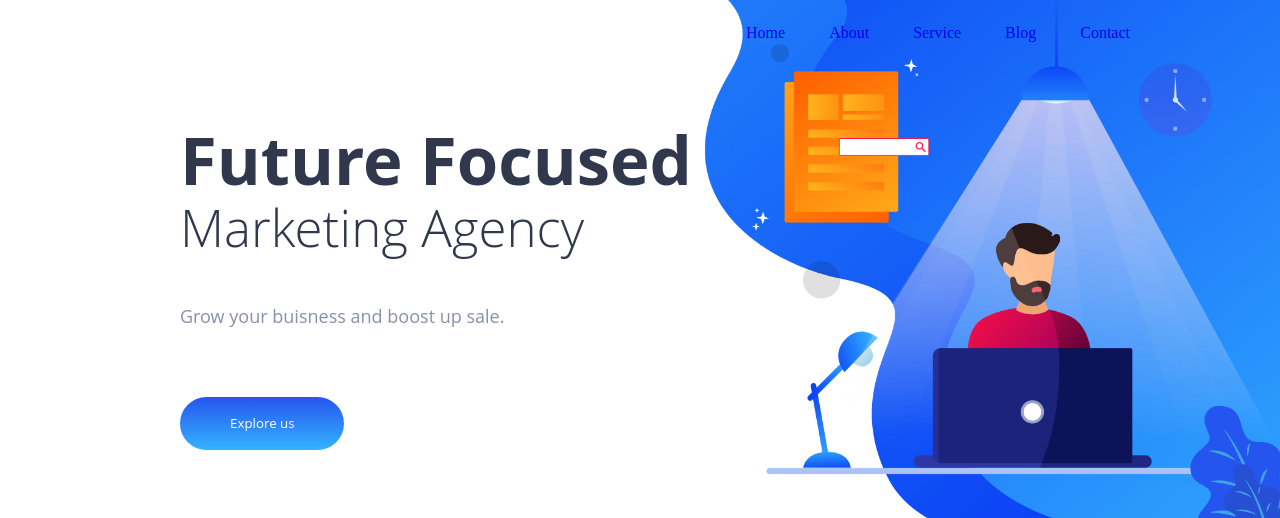
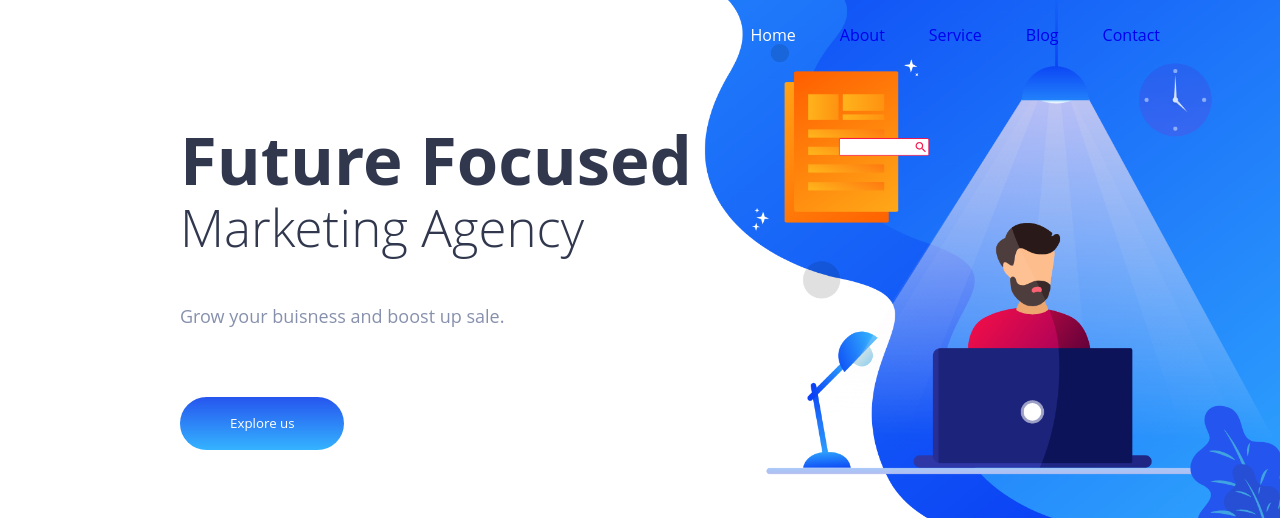
Before and after one commit to adeel00576/digitalagencyweb, a plain HTML site: page index.html in a window 1280 px wide. Shown: the top 518 px of the page. Drawn offline with Linux system fonts and the light colour scheme.

Commit message:
After updating fonts

```diff
--- a/CSS/style.css
+++ b/CSS/style.css
@@ -25,17 +25,27 @@ header #logo {
 }
 ul li{
 	display: inline;
+	font-family: "Open Sans";
 
-
+	opacity: 100%;
+	color: #C4C9D9;
 
 	padding-left: 10px;
 	padding-right: 30px;
 
 }
+ul li #homee{
+	font-family: "Open Sans";
+	font-weight: normal;
+	opacity: 100%;
+	color: #FFFFFF;
+
+
+}
 header #menu{
 	position: absolute;
 	top:8px;
-	right:120px;
+	right:90px;
 }
  .illustration{
 
@@ -1028,9 +1038,10 @@ text-align: left;
 	padding-top: 23px;
 	padding-bottom: 23px;
 	padding-right: 303px;
-	border: transparent;
-	border-radius: 20px;
-	border: 3px solid #F9F9F9;
+	background-color: #ECF0FC;
+	border-radius: 50px;
+	opacity: 30%;
+	border: 1px solid #31384E;
 
 }
 
--- a/index.html
+++ b/index.html
@@ -19,7 +19,7 @@
 			</nav>
 
 			<ul id="menu">
-					<li><a href="#">Home</a></li>
+					<li><a id="homee" href="#">Home</a></li>
 					<li><a href="#">About</a></li>
 					<li><a href="#">Service</a></li>
 					<li><a href="#">Blog</a></li>
```
